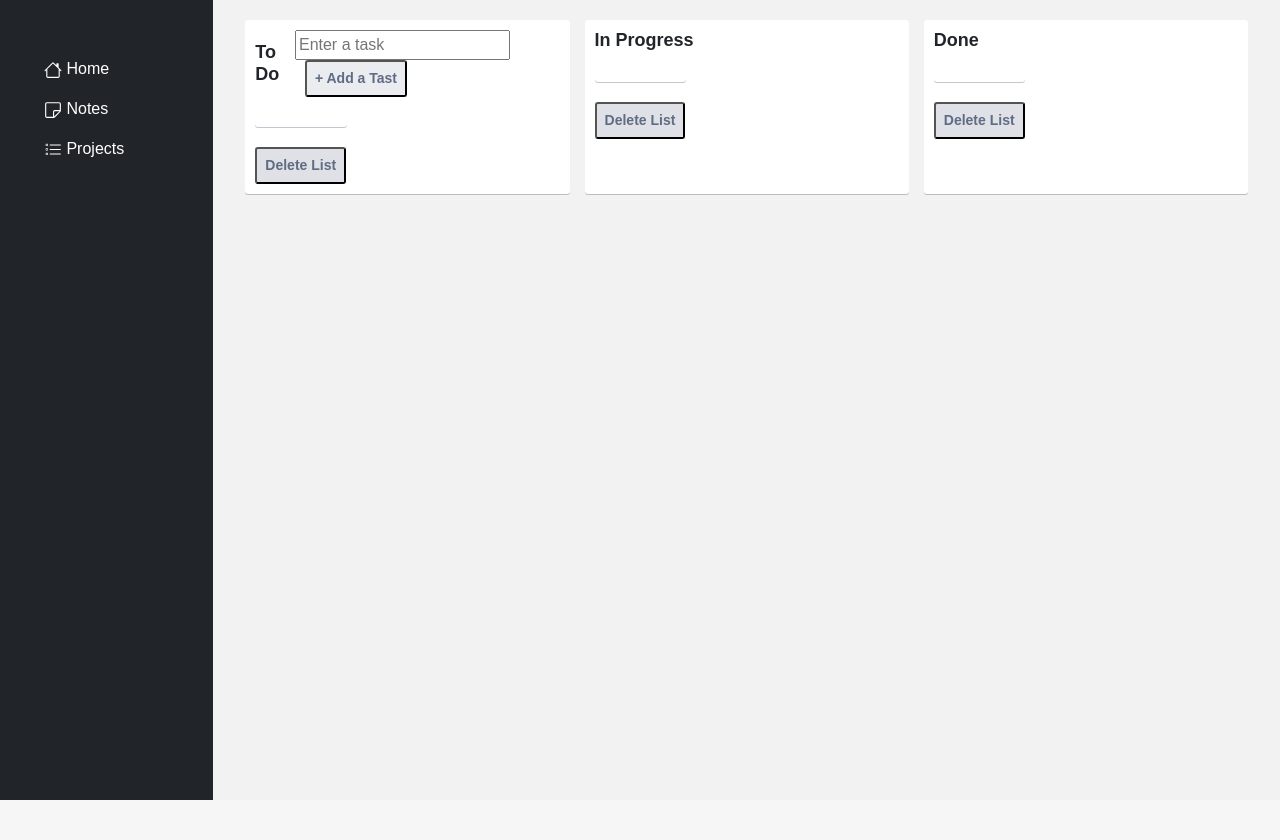
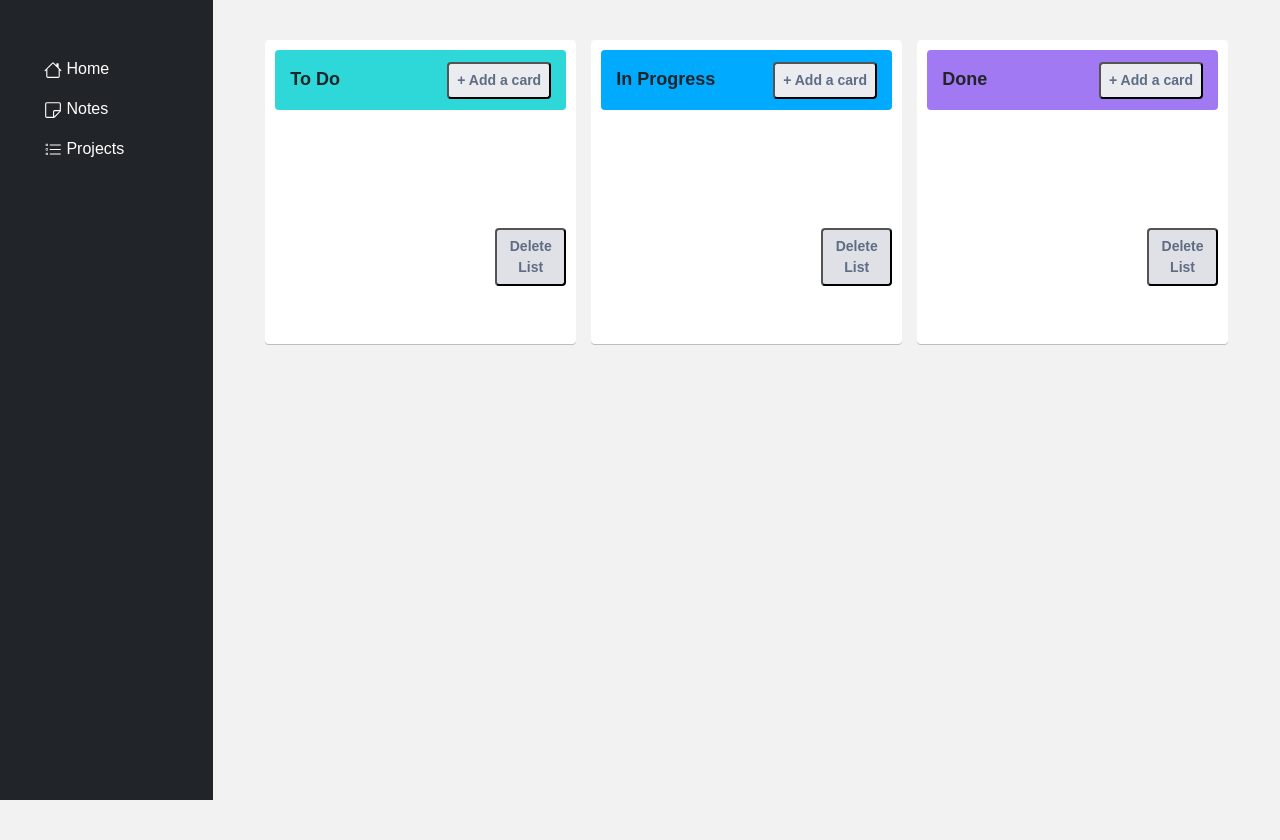
Before and after one commit to chuanlingShi/Task-Buster, a Flask app: page /project in a window 1280 px wide. Shown: the part 56-896 px from the top of the page. Before the commit the page ends 856 px from the top, so only its background shows below. Run offline with Flask 2, Linux system fonts and the light colour scheme; some libraries are stand-ins or nearby versions.

Commit message:
change style

```diff
--- a/CS530/static/css/project.css
+++ b/CS530/static/css/project.css
@@ -3,6 +3,12 @@
           font-family: Arial, sans-serif;
           margin: 0;
           padding: 0;
+        }
+
+        main {
+        display: flex;
+        justify-content: center;
+        padding: 20px;
       }
 
         .container {
@@ -23,11 +29,12 @@
 
         .list {
           background-color: #fff;
-          border-radius: 3px;
+          border-radius: 4px;
           box-shadow: 0 1px 0 rgba(9,30,66,.25);
           margin-bottom: 20px;
           padding: 10px;
           width: calc(33.33% - 10px);
+          height: 110%;
         }
 
         .list-header {
@@ -43,15 +50,21 @@
           margin: 0;
         }
 
+        .list-body {
+          min-height: 100px;
+          margin-bottom: 8px;
+        }
+
         .add-card {
           background-color: #ebecf0;
-          border-radius: 3px;
+          border-radius: 4px;
           color: #5e6c84;
           cursor: pointer;
           font-size: 14px;
           font-weight: bold;
           margin-left: 10px;
           padding: 6px 8px;
+          text-align: center;
         }
 
         .add-card:hover {
@@ -60,7 +73,7 @@
 
         .card {
           background-color: #ebecf0;
-          border-radius: 3px;
+          border-radius: 4px;
           color: #172b4d;
           cursor: pointer;
           padding: 10px;
@@ -86,12 +99,14 @@
 
         .delete-list {
           background-color: #dfe1e6;
-          border-radius: 3px;
+          border-radius: 4px;
           color: #5e6c84;
           cursor: pointer;
           font-size: 14px;
           font-weight: bold;
           padding: 6px 8px;
+          text-align: center;
+          margin-left: 220px;
         }
 
         .delete-list:hover {
@@ -107,3 +122,26 @@
           resize: none;
           overflow: hidden;
         }
+
+      input[type="text"] {
+        border: none;
+        font-size: 18px;
+        margin-bottom: 8px;
+        outline: none;
+        width: 100%;
+      }
+
+
+      .drag-over {
+        background-color: rgba(9, 30, 66, 0.2);
+      }
+
+
+      .card.dragover {
+         border-style: dashed;
+      }
+
+
+      .card:hover {
+        cursor: move;
+      }
--- a/CS530/templates/project.html
+++ b/CS530/templates/project.html
@@ -10,47 +10,36 @@ Project
         <section class="container">
             <div class="list-column">
                 <div class="list">
-                    <div class="list-header">
+                    <div class="list-header" style="height: 60px; align-items: center; background-color: rgb(46, 215, 216); padding-left: 15px; padding-right: 15px; border-radius: 4px ">
                         <h2 class="list-title">To Do</h2>
-                            <div class="input-container">
-                                <input type="text" placeholder="Enter a task" id="task-input">
-                                <button class="add-card" onclick="addTask()">+ Add a Tast</button>
-                            </div>
+                        <button class="add-card">+ Add a card</button>
 
                     </div>
                     <div class="list-body">
-                        <ul id="todo-list" class="list" ondrop="drop(event, 'todo')" ondragover="allowDrop(event)">
-
-                        </ul>
 
                     </div>
-
 
                     <div class="list-footer">
                         <button class="delete-list">Delete List</button>
                     </div>
                 </div>
                 <div class="list">
-                    <div class="list-header">
+                    <div class="list-header" style="height: 60px; align-items: center; background-color: rgb(0, 170, 255); padding-left: 15px; padding-right: 15px; border-radius: 4px">
                         <h2 class="list-title">In Progress</h2>
-                        <!-- <button class="add-card">+ Add a card</button> -->
+                        <button class="add-card">+ Add a card</button>
                     </div>
                     <div class="list-body">
-                        <ul id="inprogress-list" class="list" ondrop="drop(event, 'inprogress')" ondragover="allowDrop(event)">
-                        </ul>
                     </div>
                     <div class="list-footer">
                         <button class="delete-list">Delete List</button>
                     </div>
                 </div>
                 <div class="list">
-                    <div class="list-header">
+                    <div class="list-header" style="height: 60px; align-items: center; background-color: rgb(161, 121, 242); padding-left: 15px; padding-right: 15px; border-radius: 4px ">
                         <h2 class="list-title">Done</h2>
-                        <!-- <button class="add-card">+ Add a card</button> -->
+                        <button class="add-card">+ Add a card</button>
                     </div>
                     <div class="list-body">
-                        <ul id="done-list" class="list" ondrop="drop(event, 'done')" ondragover="allowDrop(event)">
-                        </ul>
                     </div>
                     <div class="list-footer">
                         <button class="delete-list">Delete List</button>
@@ -61,76 +50,128 @@ Project
     </main>
 
 <script>
-//     const addCardButtons = document.querySelectorAll('.add-card');
-
-//     addCardButtons.forEach(function(addCardButton) {
-//         addCardButton.addEventListener('click', function() {
-//             const card = document.createElement('div');
-//             card.classList.add('card');
-
-//             const title = document.createElement('input');
-//             title.type = 'text';
-//             title.contenteditable = true;
-//             card.appendChild(title);
-
-//             const description = document.createElement('textarea');
-//             description.contenteditable = false;
-//             card.appendChild(description);
-
-//             title.value = '';
-//             description.value = '';
-
-//             description.addEventListener('input', function() {
-//               this.style.height = 'auto';
-//               this.style.height = this.scrollHeight + 'px';
-//             });
-
-//             const listBody = addCardButton.parentNode.nextElementSibling;
-//             listBody.appendChild(card);
-
-//       });
-// });
 
 
 
-        function allowDrop(event) {
-            event.preventDefault();
-          }
+    const addCardButtons = document.querySelectorAll('.add-card');
+    const lists = document.querySelectorAll('.list-body');
+    let draggedItem = null;
 
-        function drag(event) {
-            event.dataTransfer.setData("text", event.target.id);
-          }
+    for (let i = 0; i < addCardButtons.length; i++) {
+      const addCardButton = addCardButtons[i];
+      addCardButton.addEventListener('click', function() {
+        const card = document.createElement('div');
+        card.classList.add('card');
+        card.setAttribute('draggable', true);
 
-          function drop(event, status) {
-            event.preventDefault();
-            var data = event.dataTransfer.getData("text");
-            var element = document.getElementById(data);
-            var parent = element.parentNode;
+        const description = document.createElement('textarea');
+        description.contenteditable = false;
+        card.appendChild(description);
 
-            if (status === 'inprogress' && parent.id !== 'inprogress-list') {
-              document.getElementById('inprogress-list').appendChild(element);
-            } else if (status === 'done' && parent.id !== 'done-list') {
-              document.getElementById('done-list').appendChild(element);
-            } else if (status === 'todo' && parent.id !== 'todo-list') {
-              document.getElementById('todo-list').appendChild(element);
-            }
-          }
+        description.value = '';
 
-        function addTask() {
-            var input = document.getElementById('task-input');
-            var task = input.value;
-            if (task !== '') {
-              var element = document.createElement('li');
-              element.draggable = true;
-              element.id = 'item' + (document.querySelectorAll('.list li').length + 1);
-              element.innerHTML = task;
-              element.ondragstart = function(event) {
-                drag(event);
-              }
-              document.getElementById('todo-list').appendChild(element);
-              input.value = '';
-            }
-          }
+        description.addEventListener('textarea', function() {
+            this.style.height = 'auto';
+            this.style.height = this.scrollHeight + 'px';
+        });
+
+        const listBody = addCardButton.parentNode.nextElementSibling;
+        listBody.appendChild(card);
+
+        card.addEventListener('dragstart', function() {
+          draggedItem = card;
+          setTimeout(function() {
+            card.style.display = 'none';
+          }, 0);
+        });
+
+        card.addEventListener('dragend', function() {
+          setTimeout(function() {
+            draggedItem.style.display = 'block';
+            draggedItem = null;
+          }, 0);
+        });
+
+        for (let j = 0; j < lists.length; j++) {
+          const list = lists[j];
+
+          list.addEventListener('dragover', function(e) {
+            e.preventDefault();
+          });
+
+          list.addEventListener('dragenter', function(e) {
+            e.preventDefault();
+          });
+
+          list.addEventListener('dragleave', function(e) {
+          });
+
+          list.addEventListener('drop', function(e) {
+            console.log('drop');
+            this.appendChild(draggedItem);
+          });
+        }
+
+        title.addEventListener('blur', function() {
+          card.classList.remove('is-editing');
+        });
+
+        title.addEventListener('focus', function() {
+          card.classList.add('is-editing');
+        });
+
+        // If the card element now has the "is-editing" class, focus on the title element
+        if (card.classList.contains('is-editing')) {
+          title.focus();
+        }
+      });
+    }
+
+
+
+
+    //     function allowDrop(event) {
+    //         event.preventDefault();
+    //       }
+
+    //     function drag(event) {
+    //         event.dataTransfer.setData("text", event.target.id);
+    //       }
+
+    //       function drop(event, status) {
+    //         event.preventDefault();
+    //         var data = event.dataTransfer.getData("text");
+    //         var element = document.getElementById(data);
+    //         var parent = element.parentNode;
+
+    //         if (status === 'inprogress' && parent.id !== 'inprogress-list') {
+    //           document.getElementById('inprogress-list').appendChild(element);
+    //         } else if (status === 'done' && parent.id !== 'done-list') {
+    //           document.getElementById('done-list').appendChild(element);
+    //         } else if (status === 'todo' && parent.id !== 'todo-list') {
+    //           document.getElementById('todo-list').appendChild(element);
+    //         }
+    //       }
+
+    //     function addTask() {
+    //         var input = document.getElementById('task-input');
+    //         var task = input.value;
+    //         if (task !== '') {
+    //           var element = document.createElement('li');
+    //           element.draggable = true;
+    //           element.id = 'item' + (document.querySelectorAll('.list li').length + 1);
+    //           element.innerHTML = task;
+    //           element.ondragstart = function(event) {
+    //             drag(event);
+    //           }
+    //           document.getElementById('todo-list').appendChild(element);
+    //           input.value = '';
+    //         }
+    //       }
+
+
+
+
 </script>
 
 
```
Lines whose indentation alone changed are shown as unchanged.
